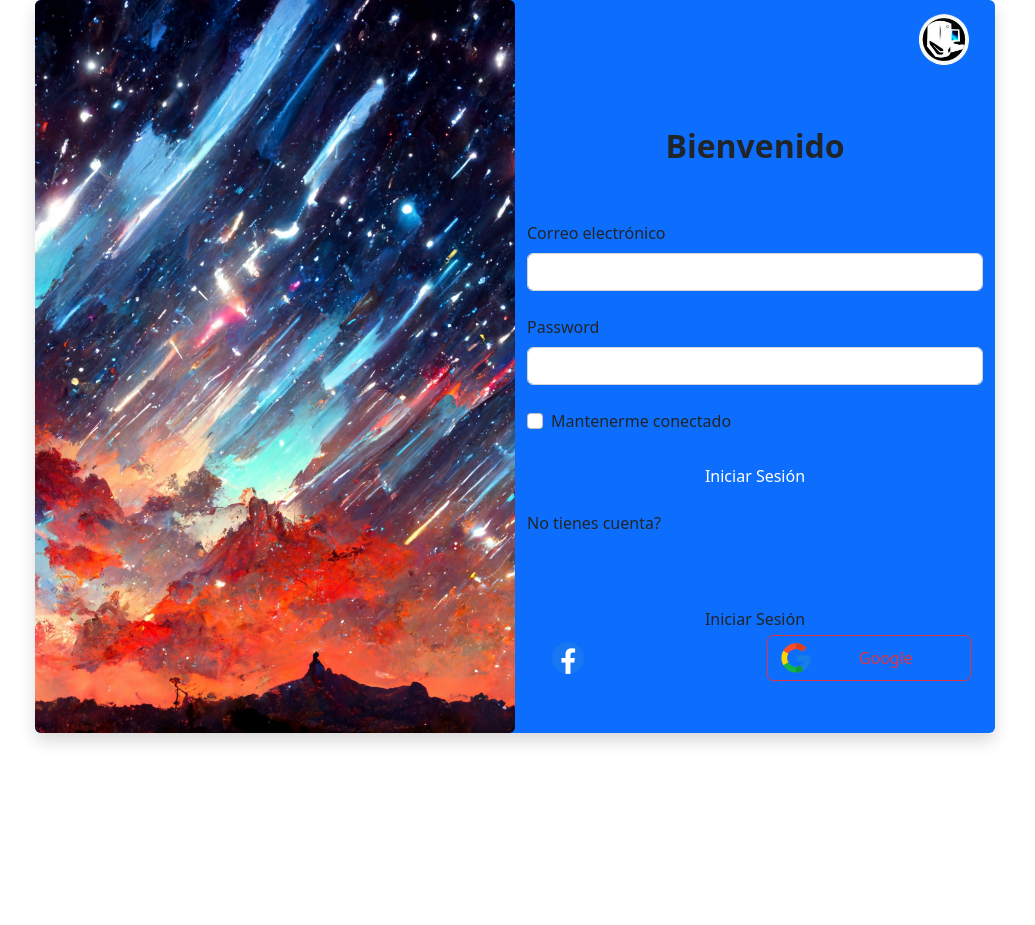
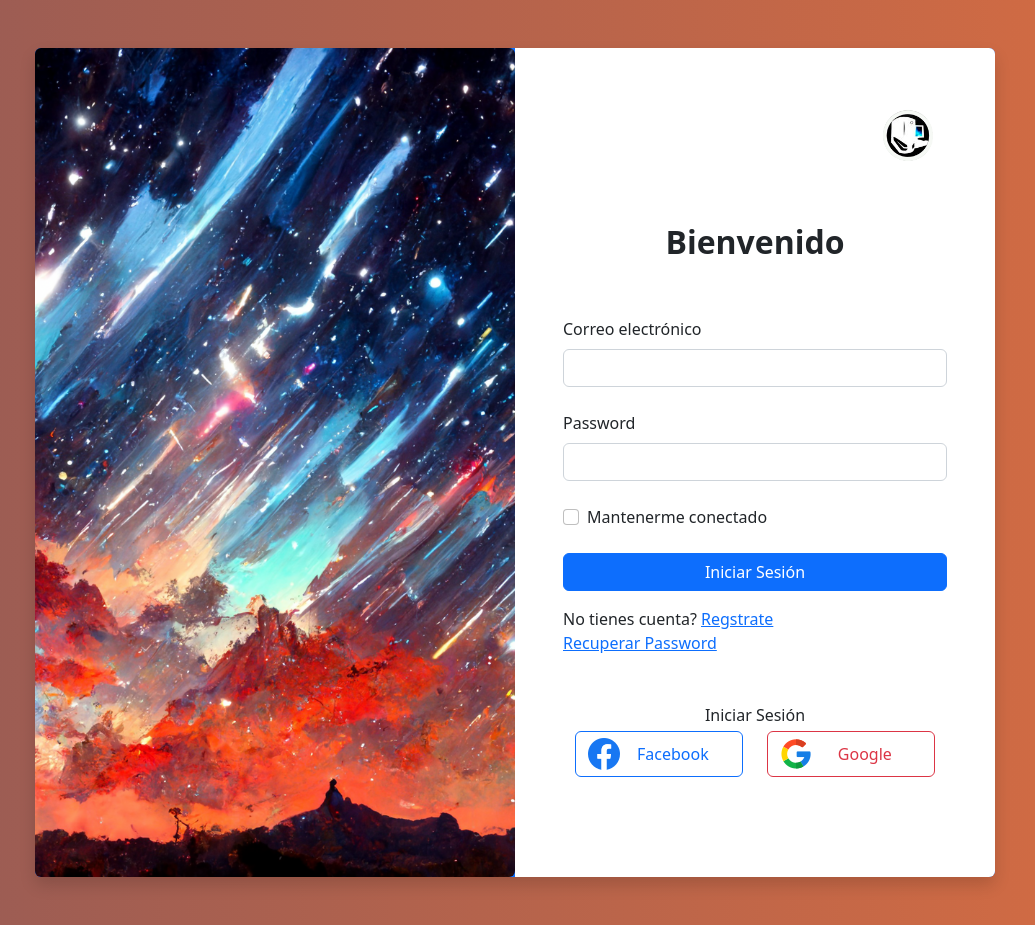
Before and after one commit to Fraloox/mesaWeb, a PHP site: page / in a window 1280 px wide. Shown: the whole page, without its empty margins (125-1160 px from the left). Before the commit the page ends 744 px from the top, so only its background shows below. Run offline with PHP 8.4, Linux system fonts and the light colour scheme.

Commit message:
solucionada la mayor parte del login
falta solucionar el problema con el resposivo de la imagen

```diff
--- a/css/style.css
+++ b/css/style.css
@@ -1,12 +1,10 @@
 body{
-    background: #3285EA;
+    background: #0C0824;
+    background: linear-gradient(to right, #975B55,#D56C42);
 }
 
 .bg{
-    background-image: url(../imagenes/img-login.png);
-
+    background-image: url(../imagenes/img-login-1.png);
+    background-image: center center;
     background-repeat: no-repeat;
 }
-/* #row-principal{
-    height: 67px;
-} */
--- a/index.html
+++ b/index.html
@@ -2,7 +2,7 @@
 <html lang="en">
   <head>
     <meta charset="utf-8">
-    <meta name="viewport" content="width=device-width, initial-scale=1">
+    <meta name="viewport" content="width=device-width, initial-scale=1.0">
     <title>Login</title>
 
     <!-- CSS -->
@@ -15,12 +15,12 @@
   </head>
   <body>
 
-    <div class="container w-75 bg-primary rounded shadow" id="div-principal">
-        <div class="row" id="row-principal">
-            <div class="col bg rounded">
+    <div class="container w-75 bg-primary mt-5 mb-5 rounded shadow" id="div-principal">
+        <div class="row align-items-stretch">
+            <div class="col bg d-none d-lg-block col-md-5 col-lg-5 col-xl-6 rounded">
 
             </div>
-            <div class="col">
+            <div class="col bg-white p-5 rounded-end">
                 <div class="text-end" >
                     <img src="imagenes/Logo CPC solo.png" width="78" alt="">
                 </div>
@@ -63,11 +63,11 @@
                     <div class="col">
                       <button class="btn btn-outline-primary w-100 my-1">
                         <div class="row align-items-center">
-                          <div class="col-2">
+                          <div class="col-2 d-none d-md-block">
                             <img src="Imagenes/facebook_32.png" width="32" alt="">
                           </div>
 
-                          <div class="col-10 text-center">
+                          <div class="col-12 col-md-10 text-center">
                             Facebook
                           </div>
                         </div>
@@ -76,11 +76,11 @@
                     <div class="col">
                       <button class="btn btn-outline-danger w-100 my-1">
                         <div class="row align-items-center">
-                          <div class="col-2">
+                          <div class="col-2 d-none d-md-block">
                             <img src="Imagenes/google_32.png" width="32" alt="">
                           </div>
 
-                          <div class="col-10 text-center">
+                          <div class="col-12 col-md-10 text-center">
                             Google
                           </div>
                         </div>
```
Also changed, not shown: Imagenes/img-login-1.png (added).
